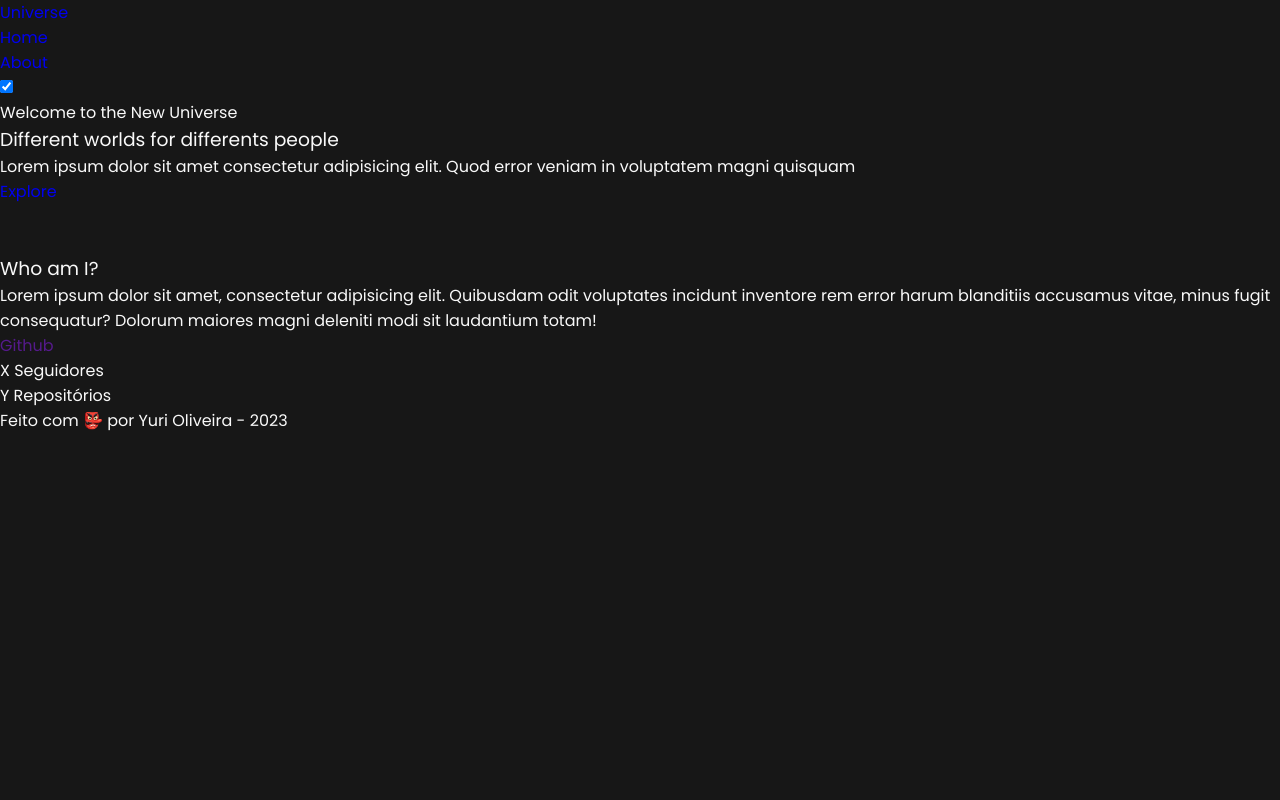
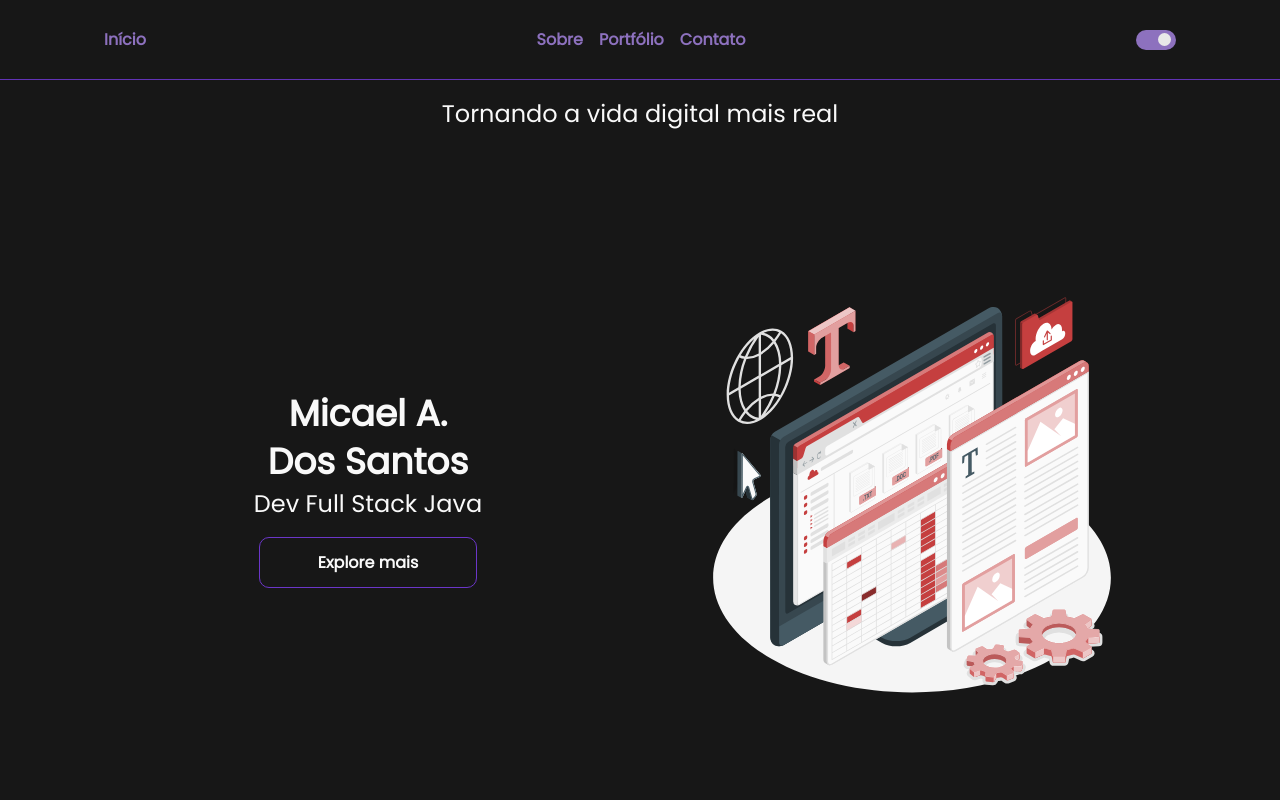
Before and after one commit to frizzly-mika/portfolio, a plain HTML site: page index.html in a window 1280 px wide. Shown: the top 800 px of the page. Drawn offline with Linux system fonts and the light colour scheme.

Commit message:
Setando CSS

```diff
--- a/index.html
+++ b/index.html
@@ -4,74 +4,108 @@
 <head>
     <link rel="preconnect" href="https://fonts.googleapis.com">
     <link rel="preconnect" href="https://fonts.gstatic.com" crossorigin>
-
     <meta charset="UTF-8">
     <meta name="viewport" content="width=device-width, initial-scale=1.0">
 
-    <link rel="stylesheet" href="./styles/global.css">
-
+    <link rel="icon" href="./assets/favicon.svg" />
     <link href="https://fonts.googleapis.com/css2?family=Poppins&display=swap" rel="stylesheet">
 
-    <title>Portifólio</title>
+    <link rel="stylesheet" href="./styles/global.css">
+    <link rel="stylesheet" href="./styles/styles.css">
+
+    <title>Micael A. Dos Santos</title>
 </head>
 
 <body>
-    <header>
+    <header class="header_container flex">
+        <div class="header_content">
             <div>
-            <div>
-                <a href="#">Universe</a>
+                <a href="#">Início</a>
             </div>
 
-            <div>
-                <nav>
-                    <ul>
-                        <li><a href="#">Home</a></li>
-                        <li><a href="#about">About</a></li>
+            <div class="flex">
+                <nav class="menu">
+                    <ul class="menu_list flex">
+                        <li><a href="#about">Sobre</a></li>
+                        <li><a href="#portfolio">Portfólio</a></li>
+                        <li><a href="#contact">Contato</a></li>
                     </ul>
                 </nav>
+            </div>
 
-                <label>
-                    <input type="checkbox" checked>
-                    <span></span>
+            <div class="flex">
+                <label class="switch">
+                    <input type="checkbox" checked onclick="changeTheme()">
+                    <span class="slider round"></span>
                 </label>
             </div>
         </div>
     </header>
+    <main id="home">
+        <section class="home_header">
+            <h2>Tornando a vida digital mais real</h2>
+        </section>
 
-    <section>
-        <article>
-            <h4>Welcome to the New Universe</h4>
-            <h1>Different worlds for differents people</h1>
-            <p>Lorem ipsum dolor sit amet consectetur adipisicing elit. Quod error veniam in voluptatem magni
-                quisquam</p>
+        <section class="home_container">
+            <article class="home_content">
+                <h1>Micael A.</h1>
+                <h1>Dos Santos</h1>
+                <h2>Dev Full Stack Java</h2>
 
-            <a target="_blank" href="https://github.com/frizzly-mika">Explore</a>
+                <a class="btn" target="_blank" href="https://github.com/frizzly-mika">Explore mais</a>
             </article>
-        <article>
-            <img src="" alt="">
+            <article class="home_content">
+                <img class="home_content__img" src="./assets/online-document-animate.svg" alt="Computador e arquivos animados">
             </article>
         </section>
 
-    <section>
-        <img alt="">
-        <article>
-            <h1>Who am I?</h1>
+        <section id="about" class="about_container">
+            <img src="" alt="Foto de perfil">
+            <article class="about_content">
+                <h1>Sobre o Micael</h1>
                 <p>
                     Lorem ipsum dolor sit amet, consectetur adipisicing elit. Quibusdam odit voluptates incidunt
                     inventore rem error harum blanditiis accusamus vitae, minus fugit consequatur? Dolorum maiores magni
                     deleniti modi sit laudantium totam!
                 </p>
+            </article>
+        </section>
 
+        <section id="portfolio" class="portfolio_container">
+                <article>
+                    <h1>Portfólio</h1>
                     <div>
-                <a href="">Github</a>
-                <p>X Seguidores</p>
-                <p>Y Repositórios</p>
+                        <img src="" alt="Foto de capa do projeto">
+                        <a href="">Projeto 1</a>
+                    </div>
+                    <div>
+                        <img src="" alt="Foto de capa do projeto">
+                        <a href="">Projeto 2</a>
+                    </div>
+                    <div>
+                        <img src="" alt="Foto de capa do projeto">
+                        <a href="">Projeto 3</a>
                     </div>
                 </article>
         </section>
-    <footer>
-        Feito com 👺 por Yuri Oliveira - 2023
+
+        <section id="contact" class="contact_container">
+            <article>
+                <h1>Contato</h1>
+                <p>Lorem ipsum dolor sit amet, consectetur adipisicing elit.</p>
+                <div>
+                    <a href="">GitHub</a>
+                    <a href="">LinkedIn</a>
+                    <a href="">Email</a>
+                </div>
+            </article>
+        </section>
+
+    </main>
+    <footer class="flex">
+        &copy; 2023 Todos os direitos reservados por Micael A. Dos Santos
     </footer>
+
 </body>
 
 </html>
--- /dev/null
+++ b/styles/styles.css
@@ -0,0 +1,261 @@
+.flex {
+    display: flex;
+    justify-content: center;
+    align-items: center;
+}
+
+.header_container {
+    height: 5rem;
+
+    position: sticky;
+    top: 0;
+    width: 100%;
+
+    background-color: var(--black-800);
+    border-bottom: 1px solid var(--purple-500);
+
+    filter: opacity(0.9);
+}
+
+.header_container a {
+    font-size: 1rem;
+    color: var(--purple-200);
+    font-weight:bold;
+}
+
+.header_container a:hover {
+    color: var(--purple-500);
+}
+
+.header_content {
+    max-width: 1120px;
+    padding: 0 1.5rem;
+
+    @media screen and (min-width:800px) {
+        width: 100%;
+        display: flex;
+        justify-content: space-between;
+    }
+}
+
+.menu {
+    display: none;
+
+    @media screen and (min-width:800px) {
+        display: block;
+    }
+}
+
+.menu_list {
+    list-style: none;
+    text-align: center;
+}
+
+.menu_list li {
+    margin: 0 0 0 1rem;
+}
+
+/* SWITCH */
+.switch {
+    position: relative;
+    display: none;
+    width: 40px;
+    height: 20px;
+    margin: 0 0 0 1rem;
+
+    @media screen and (min-width:800px) {
+        display: inline-block;
+    }
+  }
+
+  .switch input {
+    opacity: 0;
+    width: 0;
+    height: 0;
+  }
+
+  .slider {
+    position: absolute;
+    cursor: pointer;
+    top: 0;
+    left: 0;
+    right: 0;
+    bottom: 0;
+    background-color: #ccc;
+    -webkit-transition: .4s;
+    transition: .4s;
+  }
+
+  .slider:before {
+    position: absolute;
+    content: "";
+    height: 13px;
+    width: 13px;
+    left: 4px;
+    bottom: 4px;
+    background-color: white;
+    -webkit-transition: .4s;
+    transition: .4s;
+  }
+
+  input:checked + .slider {
+    background-color: var(--purple-200);
+  }
+
+  input:focus + .slider {
+    box-shadow: 0 0 1px var(--purple-200);
+  }
+
+  input:checked + .slider:before {
+    -webkit-transform: translateX(26px);
+    -ms-transform: translateX(26px);
+    transform: translateX(18px);
+  }
+
+  /* Rounded sliders */
+  .slider.round {
+    border-radius: 34px;
+  }
+
+  .slider.round:before {
+    border-radius: 50%;
+  }
+
+.home_header {
+    max-width: 1120px;
+    margin: 1rem auto;
+
+    @media screen and (min-width:800px) {
+        display: flex;
+        align-items: center;
+        justify-content: center;
+
+    }
+}
+
+.home_container {
+    max-width: 1120px;
+    margin: 1rem auto;
+    padding: 0 2rem;
+    height: calc(100vh - 100px);
+
+    @media screen and (min-width:800px) {
+        display: flex;
+        align-items: center;
+        justify-content: center;
+        padding: 0 1rem;
+    }
+}
+
+.home_container p,
+h1,
+h4 {
+    text-align: center;
+    font-size: 1rem;
+}
+
+.home_container h4 {
+    font-size: 1rem;
+    font-weight: bold;
+    margin: 1rem 0;
+}
+
+.home_container h1 {
+    font-size: 2.25rem;
+    line-height: 3rem;
+    font-weight: bold;
+}
+
+.home_container p {
+    margin: 1rem 0;
+}
+
+.home_content {
+    display: flex;
+    justify-content: center;
+    align-items: center;
+    flex-direction: column;
+
+    @media screen and (min-width:800px) {
+        width: 50vw;
+        display: flex;
+        align-items: center;
+        justify-content: space-between;
+    }
+}
+
+.home_container .btn {
+    width: 40%;
+    margin: 1rem 0;
+}
+
+.home_content__img {
+    display: none;
+
+    @media screen and (min-width:800px) {
+        display: flex;
+        width: 75%;
+    }
+}
+
+.about_container {
+    max-width: 1120px;
+    margin: -1.5rem auto;
+    padding: 0 2rem;
+
+    display: flex;
+    flex-direction: column;
+    align-items: center;
+
+    @media screen and (min-width:800px) {
+        height: 100vh;
+        display: flex;
+        align-items: center;
+        flex-direction: row;
+        justify-content: center;
+        padding: 0 1rem;
+    }
+}
+
+.about_container img {
+    width: 50%;
+    border: 5px solid var(--purple-500);
+    border-radius: 50%;
+
+    @media screen and (min-width:800px) {
+        display: flex;
+        width: 35%;
+    }
+}
+
+.about_container p,
+h1 {
+    text-align: center;
+    font-size: 1rem;
+}
+
+.about_container h1 {
+    font-size: 2rem;
+    line-height: 3rem;
+    font-weight: bold;
+}
+
+.about_container p {
+    margin: 1rem 0;
+}
+
+.about_github{
+    justify-content: space-evenly;
+}
+
+footer {
+    margin: 2rem 0 0 0;
+    padding: 2rem;
+    background-color: var(--purple-500);
+    filter: opacity(0.9);
+    font-weight: bold;
+
+    @media screen and (min-width:800px) {
+        margin: 0;
+    }
+}
```
Also changed, not shown: assets/bart dev.jpg (added), assets/bart perfil.png (added), assets/online-document-animate.svg (added). Lines whose indentation alone changed are shown as unchanged.
